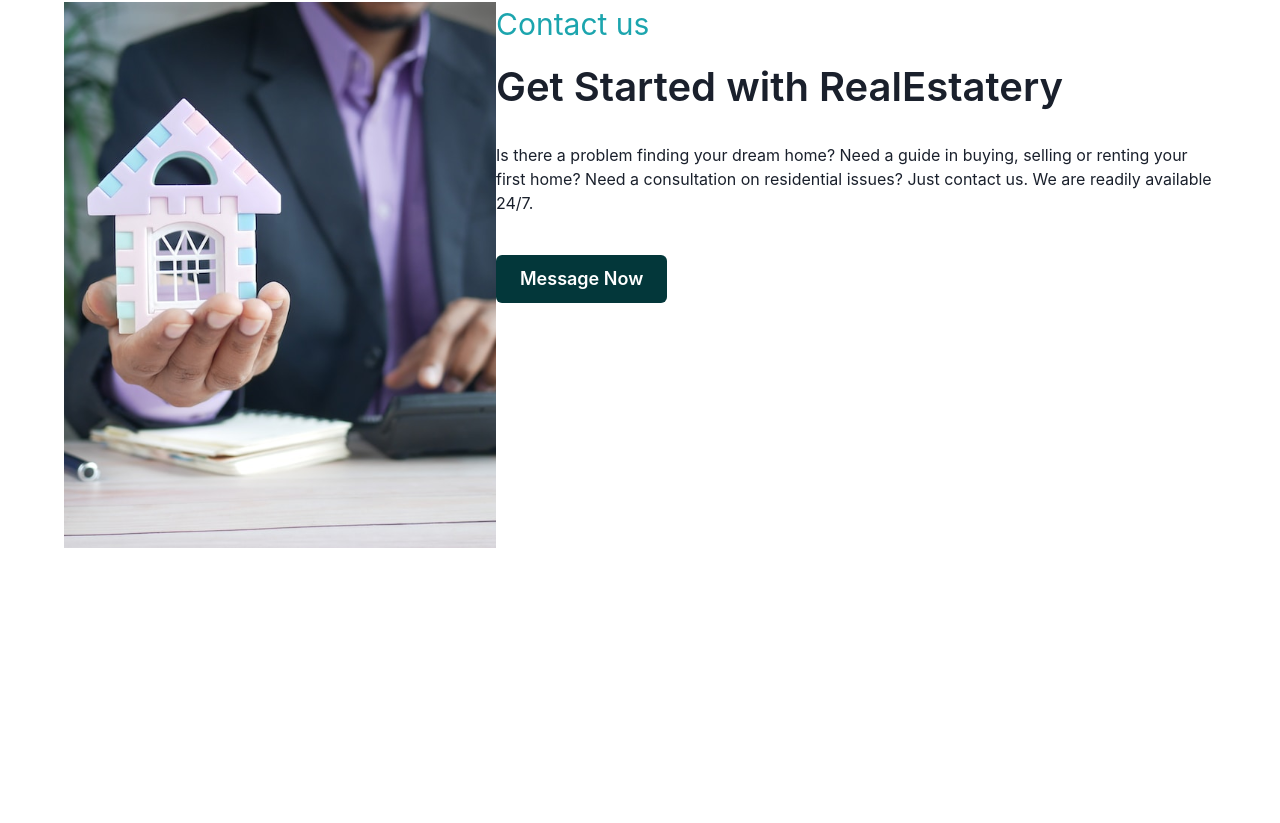
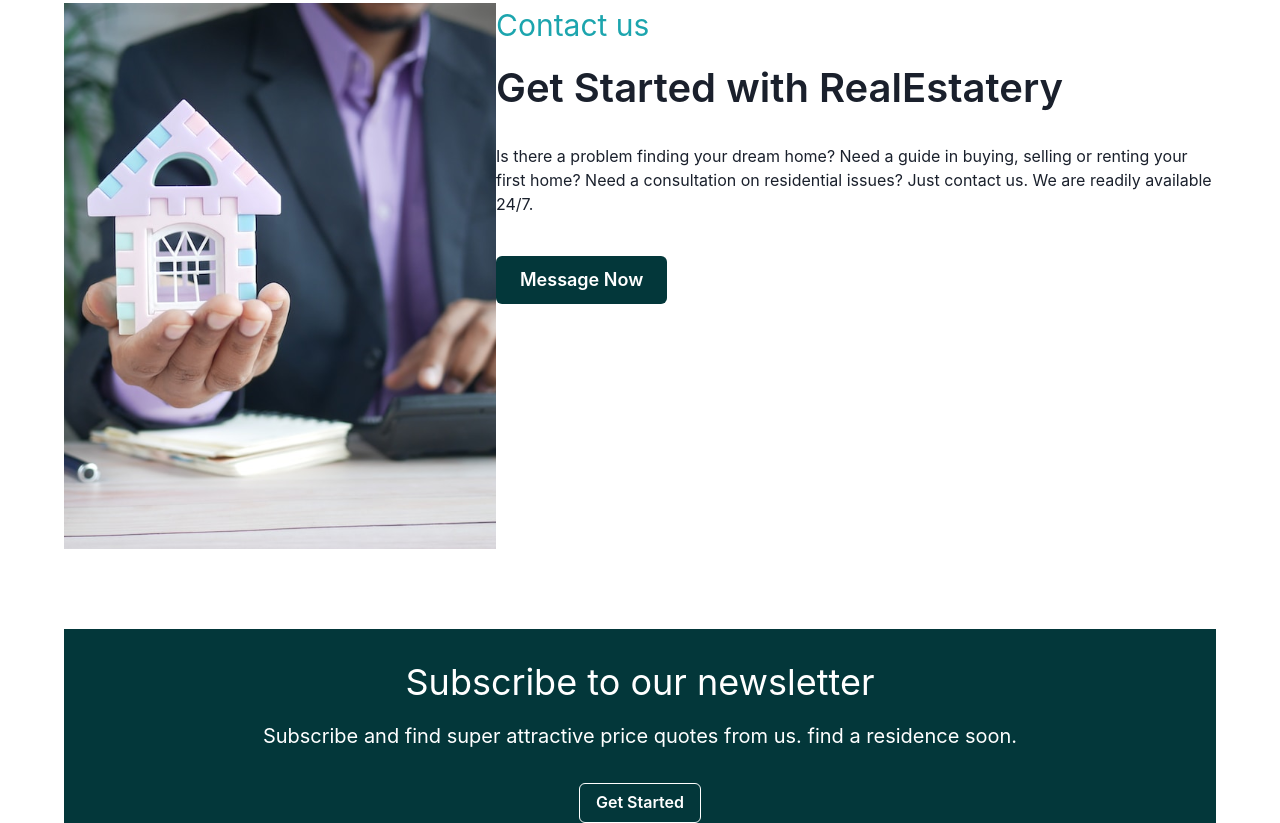
Before and after one commit to Ajyupdate/freestyle, a Next.js app: page / in a window 1280 px wide. Shown: the part 1511-2334 px from the top of the page. Before the commit the page ends 2059 px from the top, so only its background shows below. Built offline with nearby package versions, Linux system fonts and the light colour scheme.

Commit message:
lannding pae subscription section

```diff
--- a/component/BestChoice.tsx
+++ b/component/BestChoice.tsx
@@ -17,7 +17,7 @@
         <Box px={16} mt={8}>
             <Flex >
                 <Box py={4}>
-                    <Heading fontSize='20px' color='#1CA5AE'>Best Choices  </Heading>
+                    <Heading fontSize='21px' color='#1CA5AE'>Best Choices  </Heading>
                     <Heading fontSize='30px' py={4}>Popular Residencies</Heading>
                 </Box>
 
--- /dev/null
+++ b/component/Subscription.tsx
@@ -0,0 +1,39 @@
+import { Box, Button, Center, Heading, Text } from '@chakra-ui/react'
+import React from 'react'
+
+export interface iSubscription {}
+
+const Subscription = (iSubscription: iSubscription) => {
+  return (
+    <Box bg='#03373A' mx={16} color='white' mt={20}>
+
+
+          <Box pt={8}>
+            <Center>
+              <Heading  fontSize='36px' fontWeight='600px'>Subscribe to our newsletter</Heading>
+            </Center>
+          </Box>
+
+          <Box pt={4}>
+          <Center >
+                <Text fontWeight='400' fontSize='20px'>Subscribe and find super attractive price quotes from us.
+                    find a residence soon.
+                </Text>
+            </Center>
+          </Box>
+
+          <Box pt={8}>
+            <Center>
+            <Button colorScheme='white' variant='outline'>
+              Get Started
+            </Button>
+            </Center>
+
+          </Box>
+
+
+
+    </Box>
+  )
+}
+export default Subscription;
--- a/modules/landingPage/LandingPage.tsx
+++ b/modules/landingPage/LandingPage.tsx
@@ -4,6 +4,8 @@
 import FirstColumn from '../../component/FirstColumn'
 import LandingContact from '../../component/LandingContact'
 import Nav from '../../component/Nav'
+import Subscription from '../../component/Subscription'
+
 import WhyChooseUs from '../../component/WhyChooseUs'
 
 export interface iLandingPage {}
@@ -19,6 +21,8 @@
       <BestChoice/>
       <WhyChooseUs />
       <LandingContact/>
+      <Subscription/>
+
       </Box>
 
 
```
